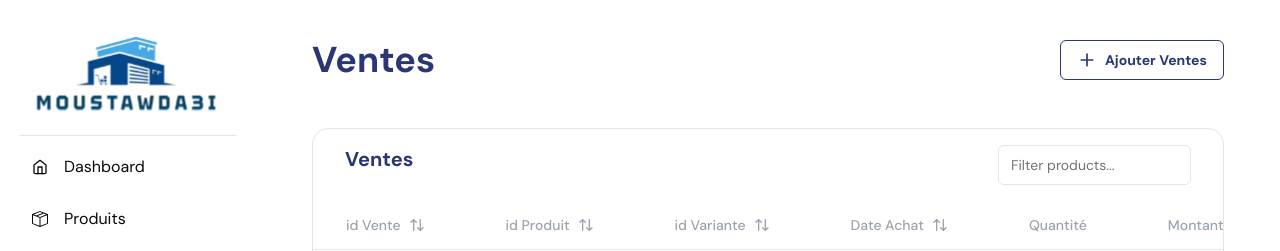
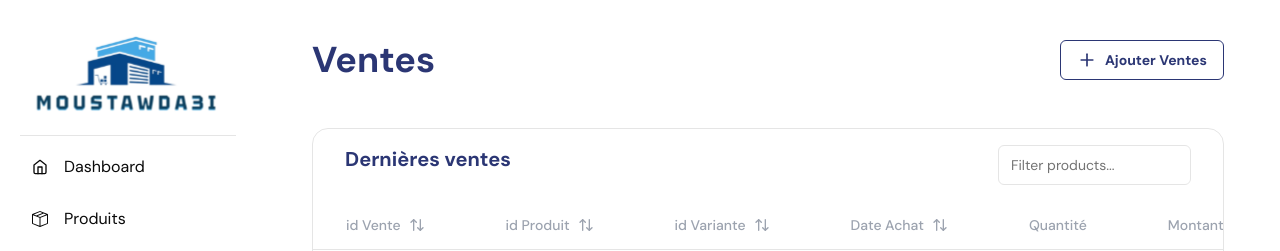
Before and after one commit to Mehdi-Guendouz/mostawda3i, a React app: page /VentePage in a window 1280 px wide. Shown: the top 251 px of the page. Built offline with nearby package versions, Linux system fonts and the light colour scheme; the HTML template or start-up script is replaced by a standard one.

Commit message:
achat & vente

```diff
--- a/src/components/Achat/columnsV.tsx
+++ b/src/components/Achat/columnsV.tsx
@@ -98,7 +98,7 @@ export const columns: ColumnDef<VenteProduit>[] = [
             variant="ghost"
             onClick={() => {
               // Add your edit logic here
-              console.log(achat.id_Achat);
+              console.log(achat.id_Vente);
             }}
           >
             <Edit className="h-4 w-4 mr-2" />
@@ -107,7 +107,7 @@ export const columns: ColumnDef<VenteProduit>[] = [
             variant="ghost"
             onClick={() => {
               // Add your delete logic here
-              console.log(achat.id_Achat);
+              console.log(achat.id_Vente);
             }}
           >
             <Trash className="h-4 w-4 mr-2 text-red-500" />
--- a/src/components/ui/data-table.tsx
+++ b/src/components/ui/data-table.tsx
@@ -29,13 +29,15 @@ import { Input } from "@/components/ui/input"
 import { DataTablePagination } from "@/components/ui/data-table-pagination"
 
 interface DataTableProps<TData, TValue> {
+  tabletitle : string
   title : string
   columns: ColumnDef<TData, TValue>[]
   data: TData[]
-  filterColumnKey: string
+  filterColumnKey: string,
 }
 
 export function DataTable<TData, TValue>({
+  tabletitle,
   title,
   columns,
   data,
@@ -69,7 +71,7 @@ export function DataTable<TData, TValue>({
     </div>
     <div className="rounded-2xl border">
           <div className="w-[100%] flex justify-between">
-            <h3 className="font-bold text-xl text-title-blue pt-4 ml-8">{title}</h3>
+            <h3 className="font-bold text-xl text-title-blue pt-4 ml-8">{tabletitle}</h3>
             <div className="flex items-center py-4 mr-8">
                   <Input
                   placeholder="Filter products..."
--- a/src/pages/AchatPage.tsx
+++ b/src/pages/AchatPage.tsx
@@ -193,12 +193,11 @@ const achat: AchatProduit[] = [
     },
   ];
 
-export default  function AchatProduits() {
-
+  export default function AchatProduits() {
 
   return (
     <div className="container mx-auto py-10">
-      <DataTable title="Achats" columns={columns} data={achat} filterColumnKey="Fournisseur" />
+      <DataTable tabletitle="Derniers Achats" title="Achats" columns={columns} data={achat} filterColumnKey="Fournisseur"/>
     </div>
   )
 }
--- a/src/pages/ProductDetails.tsx
+++ b/src/pages/ProductDetails.tsx
@@ -178,7 +178,7 @@ export default  function DetailsProduits() {
 
   return (
     <div className="container mx-auto py-10">
-      <DataTable title="Details Produits" columns={columns} data={produits} filterColumnKey="nomProduit" />
+      <DataTable tabletitle="Details Produits" title="Produits" columns={columns} data={produits} filterColumnKey="nomProduit" />
     </div>
   )
 }
--- a/src/pages/VentePage.tsx
+++ b/src/pages/VentePage.tsx
@@ -198,7 +198,7 @@ export default  function VenteProduits() {
 
   return (
     <div className="container mx-auto py-10">
-      <DataTable title="Ventes" columns={columns} data={vente} filterColumnKey="client" />
+      <DataTable tabletitle="Dernières ventes" title="Ventes" columns={columns} data={vente} filterColumnKey="client" />
     </div>
   )
 }
```
Also changed, not shown: src/components/Achat/columnsA.tsx (+4 -6 lines).
